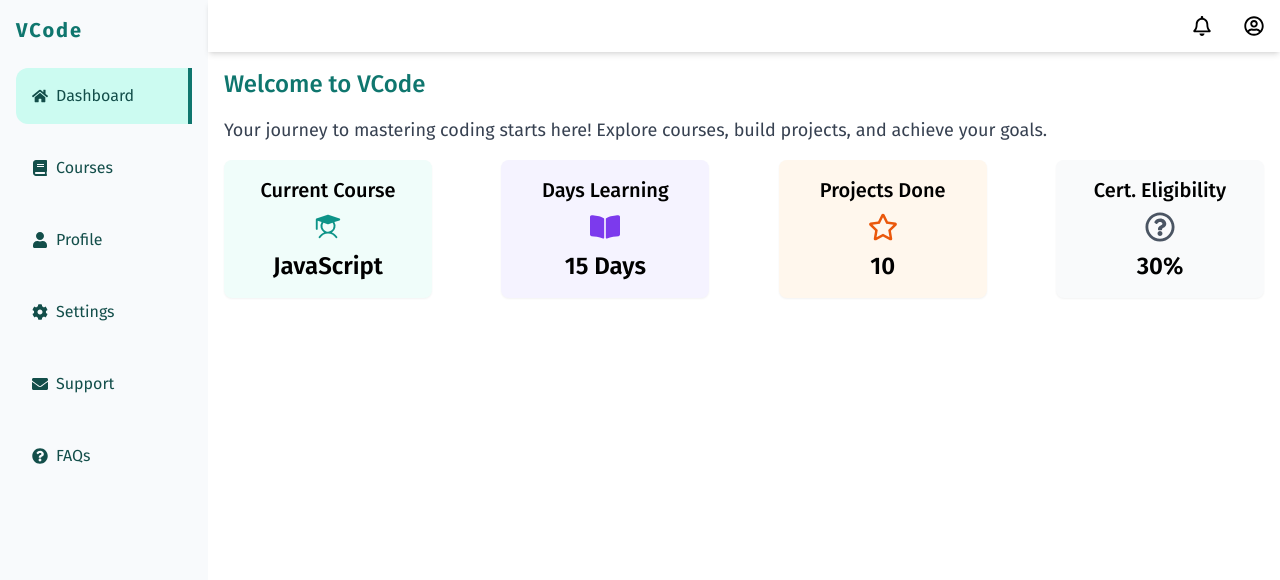
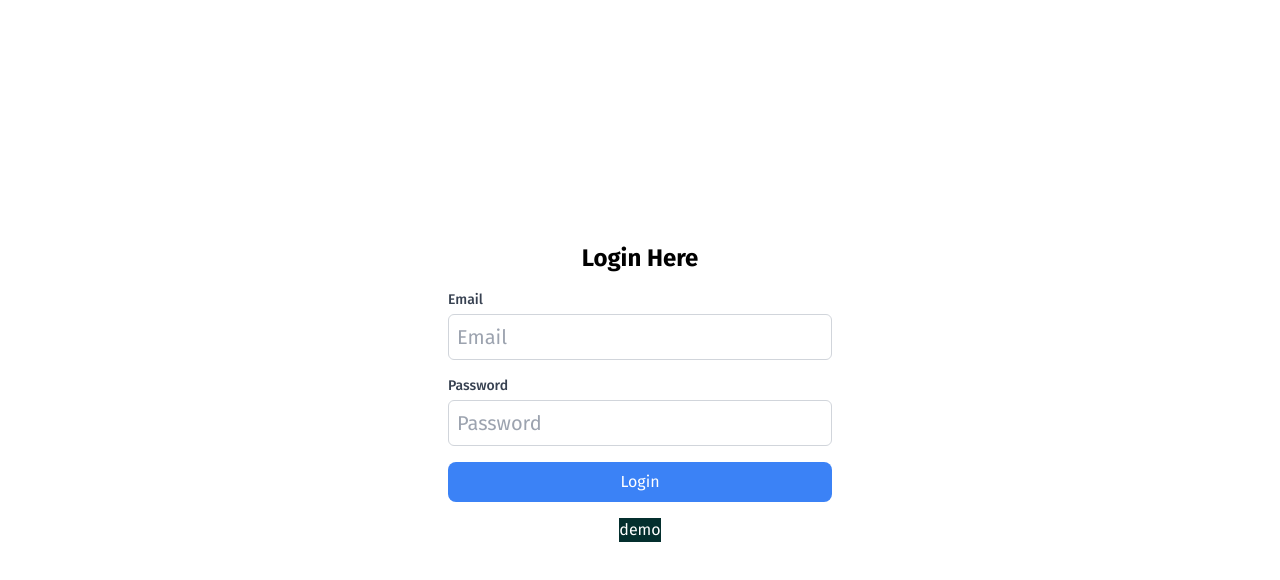
Before and after one commit to svivek19/elearning-platform-frontend, a React (Create React App) app: page / in a window 1280 px wide. Shown: the top 580 px of the page. Built offline with nearby package versions, Linux system fonts and the light colour scheme.

Commit message:
login add

```diff
--- a/src/App.js
+++ b/src/App.js
@@ -5,6 +5,7 @@ import Navbar from "./components/navbar/Navbar";
 import Dashboard from "./pages/dashboard/Dashboard";
 import Course from "./pages/courses/Course";
 import Profile from "./pages/profile/Profile";
+import Login from "./pages/auth/Login";
 
 const App = () => {
   return (
@@ -19,7 +20,8 @@ const App = () => {
           </div>
           <div className="overflow-y-auto h-full max-sm:p-2 p-4 text-xl">
             <Routes>
-              <Route path="/" element={<Dashboard />} />
+              <Route path="/" element={<Login />} />
+              <Route path="/dashboard" element={<Dashboard />} />
               <Route path="/courses" element={<Course />} />
               <Route path="/profile" element={<Profile />} />
             </Routes>
--- a/src/components/navbar/Navbar.jsx
+++ b/src/components/navbar/Navbar.jsx
@@ -1,9 +1,16 @@
 import React from "react";
 import { FaRegBell, FaRegUserCircle } from "react-icons/fa";
+import { useLocation } from "react-router-dom";
 
 const Navbar = () => {
+  const location = useLocation();
+
   return (
-    <nav className="bg-white shadow-md w-full p-4">
+    <nav
+      className={`bg-white shadow-md w-full p-4 ${
+        location.pathname === "/" ? "hidden" : "block"
+      }`}
+    >
       <div className="flex justify-end items-center">
         <div className="flex space-x-8">
           <div>
--- a/src/components/sidebar/Sidebar.jsx
+++ b/src/components/sidebar/Sidebar.jsx
@@ -18,13 +18,17 @@ const Sidebar = () => {
   };
 
   return (
-    <div className="bg-slate-50 min-h-screen max-md:w-fit w-52 max-sm:p-2 p-4">
+    <div
+      className={`bg-slate-50 min-h-screen max-md:w-fit w-52 max-sm:p-2 p-4 ${
+        location.pathname === "/" ? "hidden" : "block"
+      }`}
+    >
       <h2 className="text-xl font-bold mb-6 tracking-widest text-teal-700 max-sm:text-lg">
         VCode
       </h2>
       <ul className="space-y-4">
         <Link
-          to="/"
+          to="/dashboard"
           className={`flex items-center p-4 text-teal-900 rounded-l-xl ${
             activeItem === "/"
               ? "bg-teal-100 border-teal-700 border-r-4"
--- /dev/null
+++ b/src/pages/auth/Login.jsx
@@ -0,0 +1,69 @@
+import React, { useState } from "react";
+import { Link } from "react-router-dom";
+
+const Login = () => {
+  const [loginData, setLoginData] = useState({
+    email: "",
+    password: "",
+  });
+
+  const handleChange = (e) => {
+    const { name, value } = e.target;
+    setLoginData((prevData) => ({
+      ...prevData,
+      [name]: value,
+    }));
+  };
+
+  const handleLogin = (e) => {
+    e.preventDefault();
+    console.log("Logging in with data:", loginData);
+  };
+
+  return (
+    <div className="flex flex-col items-center w-full max-w-sm mx-auto justify-center h-full">
+      <h2 className="text-2xl font-bold mb-4">Login Here</h2>
+      <form className="w-full" onSubmit={handleLogin}>
+        <div className="mb-4">
+          <label className="block text-sm font-medium text-gray-700">
+            Email
+          </label>
+          <input
+            type="email"
+            name="email"
+            value={loginData.email}
+            onChange={handleChange}
+            placeholder="Email"
+            className="mt-1 block w-full p-2 border border-gray-300 rounded-md outline-none"
+            required
+          />
+        </div>
+        <div className="mb-4">
+          <label className="block text-sm font-medium text-gray-700">
+            Password
+          </label>
+          <input
+            type="password"
+            name="password"
+            value={loginData.password}
+            onChange={handleChange}
+            placeholder="Password"
+            className="mt-1 block w-full p-2 border border-gray-300 rounded-md outline-none"
+            required
+          />
+        </div>
+        <button
+          type="submit"
+          className="bg-blue-500 w-full rounded-lg py-2 text-white text-base hover:bg-blue-600"
+        >
+          Login
+        </button>
+      </form>
+      <div className="my-4 bg-teal-950 text-white text-base">
+        <Link to={"/dashboard"}>demo</Link>
+      </div>
+    </div>
+  );
+};
+
+export default Login;
```
